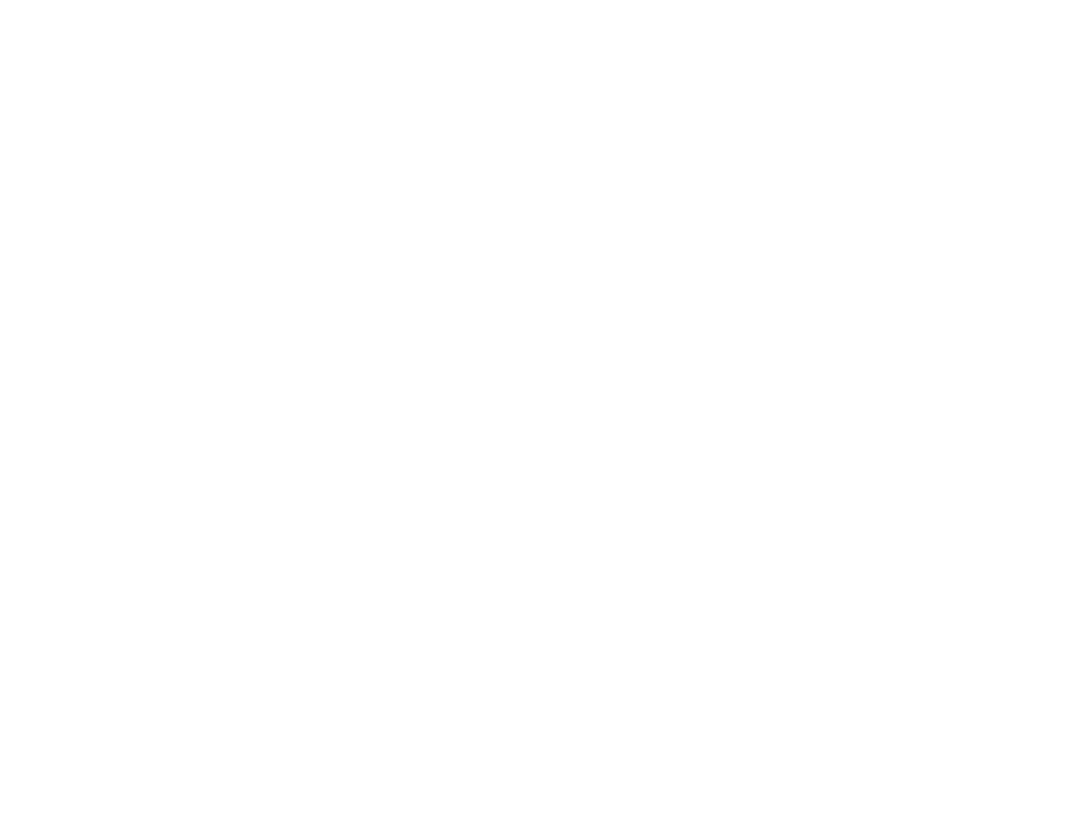
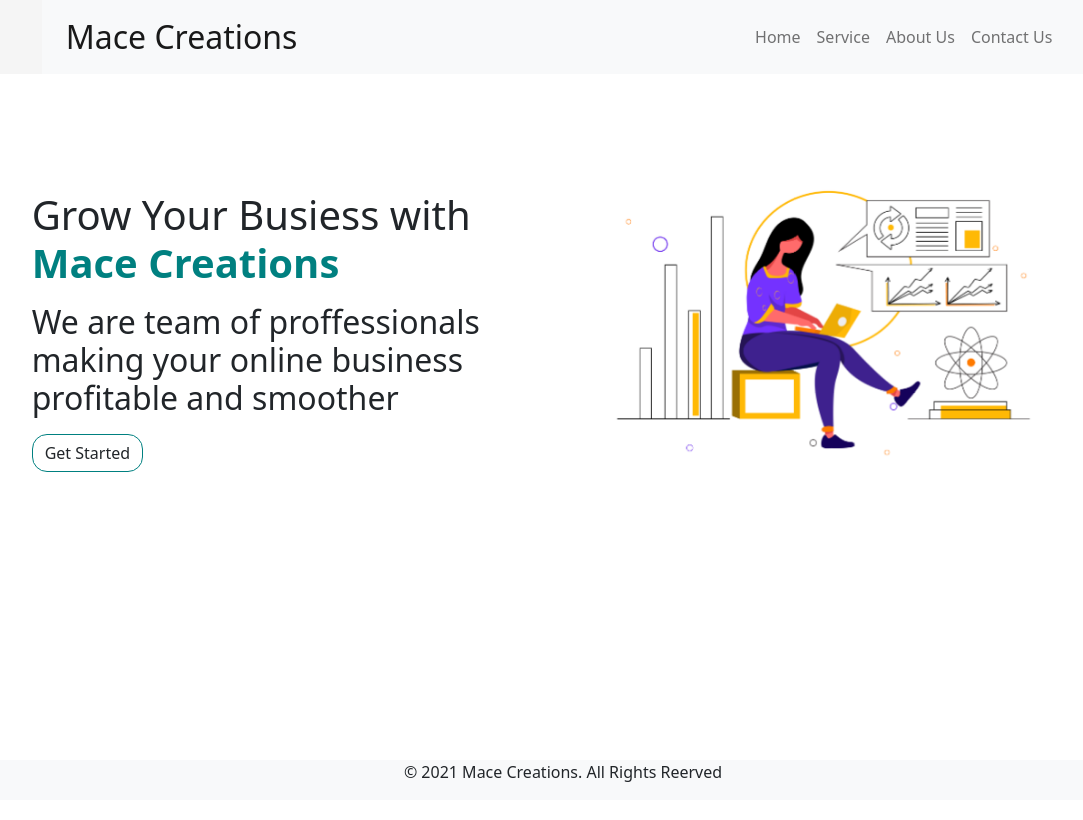
Before and after one commit to manjeet2907/React_Agency_site, a React (Create React App) app: page / in a window 1280 px wide. Shown: the top 820 px of the page, without its empty margins (77-1160 px from the left). Built offline with nearby package versions, Linux system fonts and the light colour scheme.

Commit message:
updating for reactrouter

```diff
--- a/package.json
+++ b/package.json
@@ -1,6 +1,6 @@
 {
   "name": "agencywebdemo",
-  "homepage": "https://manjeet2907.github.io/React_Agency_site",
+  "homepage": "https://manjeet2907.github.io/React_Agency_site/",
   "version": "0.1.0",
   "private": false,
   "dependencies": {
--- a/src/App.js
+++ b/src/App.js
@@ -9,17 +9,20 @@
 import { Routes, Route } from "react-router-dom";
 import Navbar from "./Pages/Components/Navbar";
 import Footer from "./Pages/Components/Footer";
+// import { HashRouter } from "react-router-dom";
 
 function App() {
   return (
     <div className='app'>
       <Navbar />
+
       <Routes>
-        <Route end path='/React_Agency_site' element={<Home />} />
+        <Route path='/' element={<Home />} />
         <Route path='/about' element={<About />} />
         <Route path='/service' element={<Service />} />
         <Route path='/contact' element={<Contact />} />
       </Routes>
+
       <Footer />
     </div>
   );
--- a/src/Pages/Components/Navbar.jsx
+++ b/src/Pages/Components/Navbar.jsx
@@ -26,7 +26,7 @@
                 id='navbarSupportedContent'>
                 <ul className='navbar-nav ms-auto mb-2 mb-lg-0'>
                   <li className='nav-item'>
-                    <NavLink className='nav-link' end to='/'>
+                    <NavLink className='nav-link' to='/home'>
                       Home
                     </NavLink>
                   </li>
--- a/src/index.js
+++ b/src/index.js
@@ -2,13 +2,13 @@
 import ReactDOM from "react-dom/client";
 import "./index.css";
 import App from "./App";
-import { BrowserRouter } from "react-router-dom";
+import { HashRouter } from "react-router-dom";
 
 const root = ReactDOM.createRoot(document.getElementById("root"));
 root.render(
   <React.StrictMode>
-    <BrowserRouter basename='/React_Agency_site'>
+    <HashRouter>
       <App />
-    </BrowserRouter>
+    </HashRouter>
   </React.StrictMode>
 );
```
